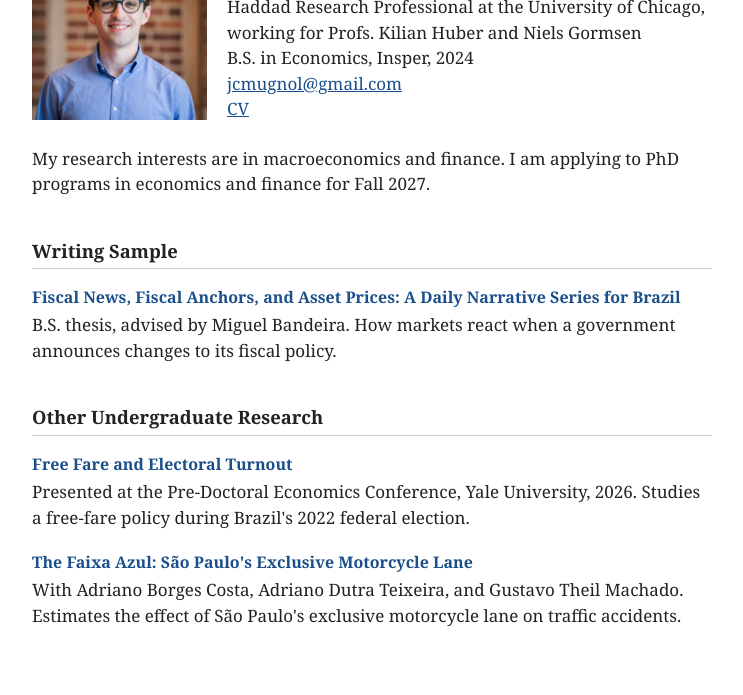
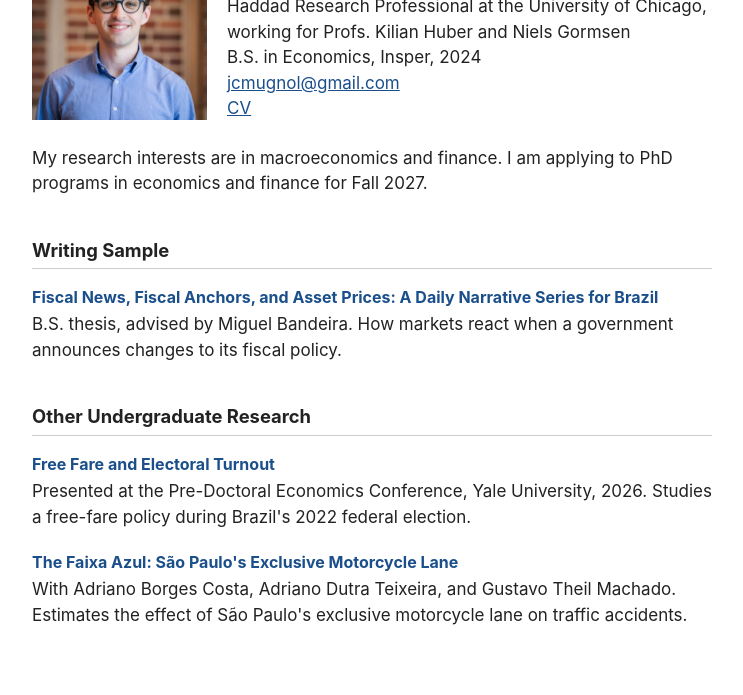
Before and after one commit to jcmugnol/jcmugnol.github.io, a plain HTML site: page index.html in a window 1280 px wide. Shown: the part 105-800 px from the top of the page, without its empty margins (268-1011 px from the left). Drawn offline with Linux system fonts and the light colour scheme.

Commit message:
Update header, photo, B.S., font

```diff
--- a/index.html
+++ b/index.html
@@ -5,7 +5,7 @@
 <meta name="viewport" content="width=device-width, initial-scale=1">
 <title>Julio Cesar Ballen Mugnol</title>
 <style>
-  body { max-width: 680px; margin: 3rem auto; padding: 0 1.25rem; font: 17px/1.5 Georgia, serif; color: #222; background: #fff; }
+  body { max-width: 680px; margin: 3rem auto; padding: 0 1.25rem; font: 17px/1.5 -apple-system, "Helvetica Neue", Arial, sans-serif; color: #222; background: #fff; }
   header { display: flex; flex-wrap: wrap; align-items: center; gap: 1.25rem; margin-bottom: 1.5rem; }
   header div { flex: 1; min-width: 250px; }
   header p { margin: 0; }
```
